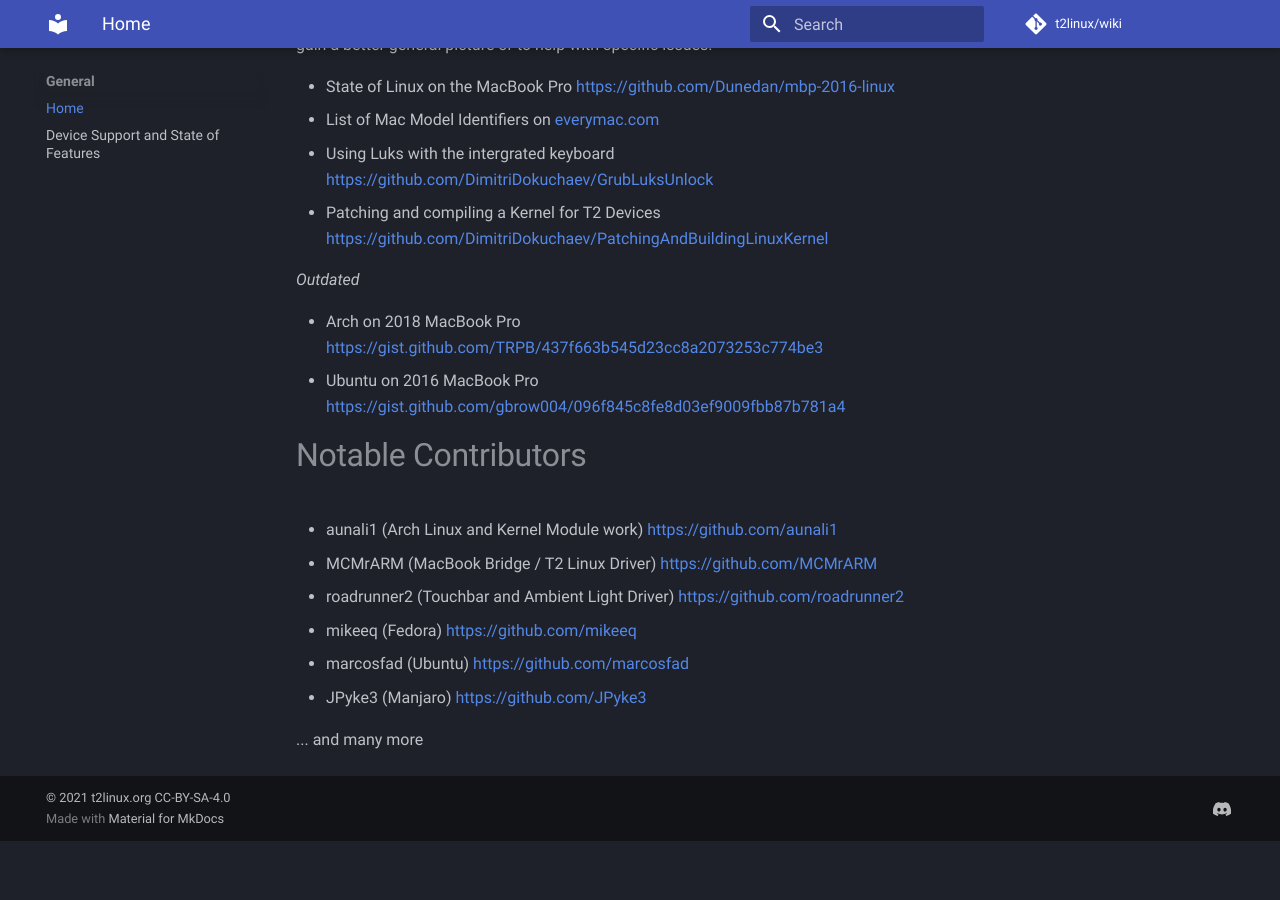
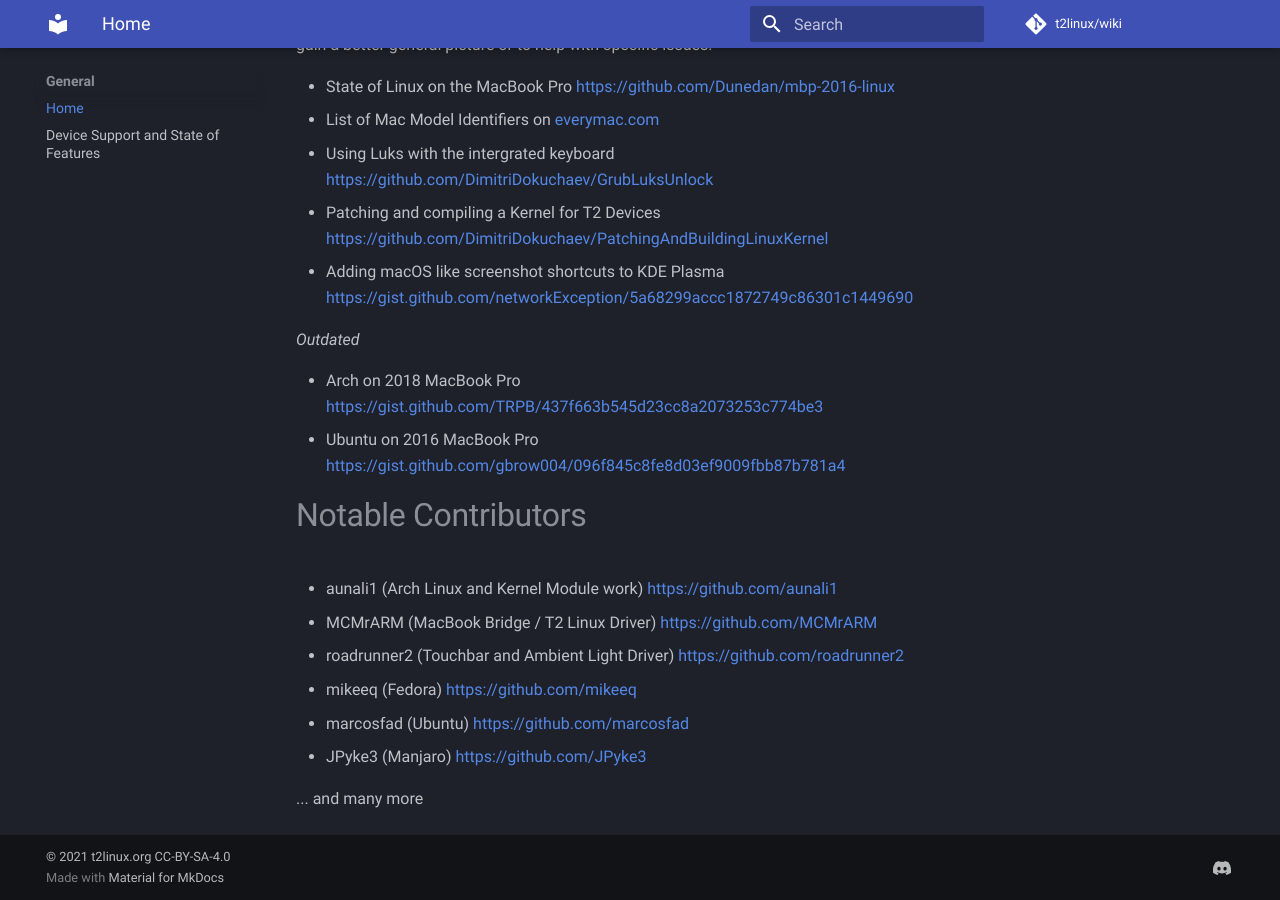
Before and after one commit to t2linux/wiki, an MkDocs documentation site: the page built from docs/index.md, in a window 1280 px wide and 900 px high, scrolled down 1289 px. Built offline with MkDocs 1.6.1 and Material for MkDocs 9.7.7, drawn with Linux system fonts in a browser that asks for light colours; comment, search, counter and statistics services are not loaded; before the commit the page ends 2130 px from its top, so only the background shows below that.

Commit message:
Index: Added guide for custom kde screenshot shortcuts

```diff
--- a/docs/index.md
+++ b/docs/index.md
@@ -40,6 +40,7 @@ Note that if you are using one of the distributions listed above you should foll
 - List of Mac Model Identifiers on [everymac.com](https://everymac.com/systems/by_capability/mac-specs-by-machine-model-machine-id.html)
 - Using Luks with the intergrated keyboard [https://github.com/DimitriDokuchaev/GrubLuksUnlock](https://github.com/DimitriDokuchaev/GrubLuksUnlock)
 - Patching and compiling a Kernel for T2 Devices [https://github.com/DimitriDokuchaev/PatchingAndBuildingLinuxKernel](https://github.com/DimitriDokuchaev/PatchingAndBuildingLinuxKernel)
+- Adding macOS like screenshot shortcuts to KDE Plasma [https://gist.github.com/networkException/5a68299accc1872749c86301c1449690](https://gist.github.com/networkException/5a68299accc1872749c86301c1449690)
 
 *Outdated*
 
```
